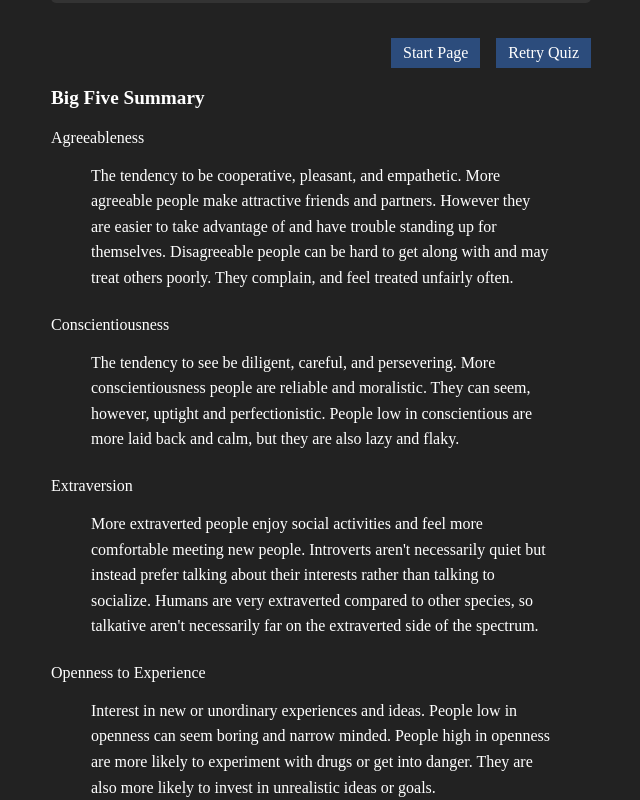
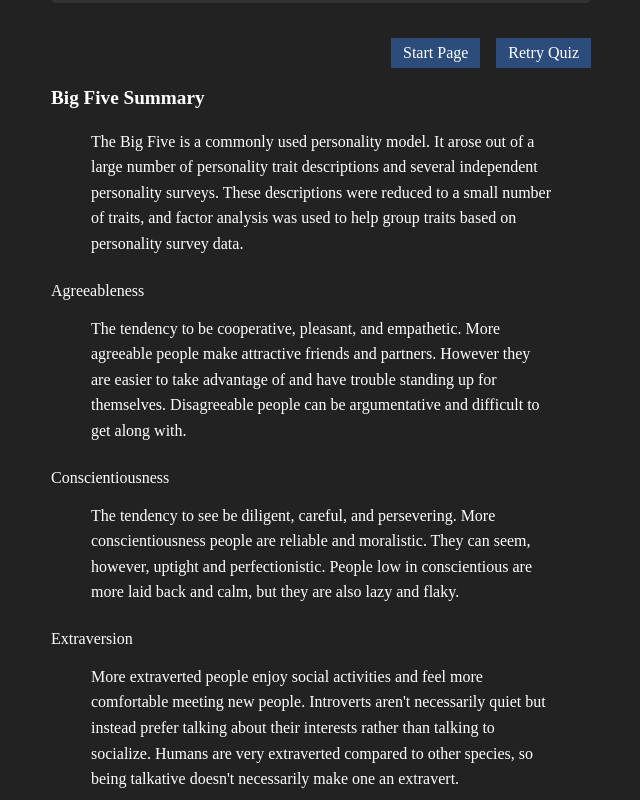
Before and after one commit to knyeol/personality-survey, a React (Create React App) app: page /result in a window 1280 px wide. Shown: the part 500-1300 px from the top of the page, without its empty margins (319-959 px from the left). Built offline with nearby package versions, Linux system fonts and the light colour scheme.

Commit message:
heroku commit

```diff
--- a/src/Components/Description.js
+++ b/src/Components/Description.js
@@ -9,7 +9,7 @@ export const Description = ({ setState }) => {
       conscientiousness: 50,
       agreeableness: 50,
       extraversion: 50,
-      stability: 50,
+      stability: 50
     });
   }
 
@@ -36,13 +36,20 @@ export const Description = ({ setState }) => {
       </div>
       <div className="description-overview">
         <h3>Big Five Summary</h3>
+        <figure>
+          The Big Five is a commonly used personality model. It arose out of a
+          large number of personality trait descriptions and several independent
+          personality surveys. These descriptions were reduced to a small number
+          of traits, and factor analysis was used to help group traits based on
+          personality survey data.
+        </figure>
         <label>Agreeableness</label>
         <figure>
           The tendency to be cooperative, pleasant, and empathetic. More
           agreeable people make attractive friends and partners. However they
           are easier to take advantage of and have trouble standing up for
-          themselves. Disagreeable people can be hard to get along with and may
-          treat others poorly. They complain, and feel treated unfairly often.
+          themselves. Disagreeable people can be argumentative and difficult to
+          get along with.
         </figure>
         <label>Conscientiousness</label>
         <figure>
@@ -57,8 +64,7 @@ export const Description = ({ setState }) => {
           comfortable meeting new people. Introverts aren't necessarily quiet
           but instead prefer talking about their interests rather than talking
           to socialize. Humans are very extraverted compared to other species,
-          so talkative aren't necessarily far on the extraverted side of the
-          spectrum.
+          so being talkative doesn't necessarily make one an extravert.
         </figure>
         <label>Openness to Experience</label>
         <figure>
```
